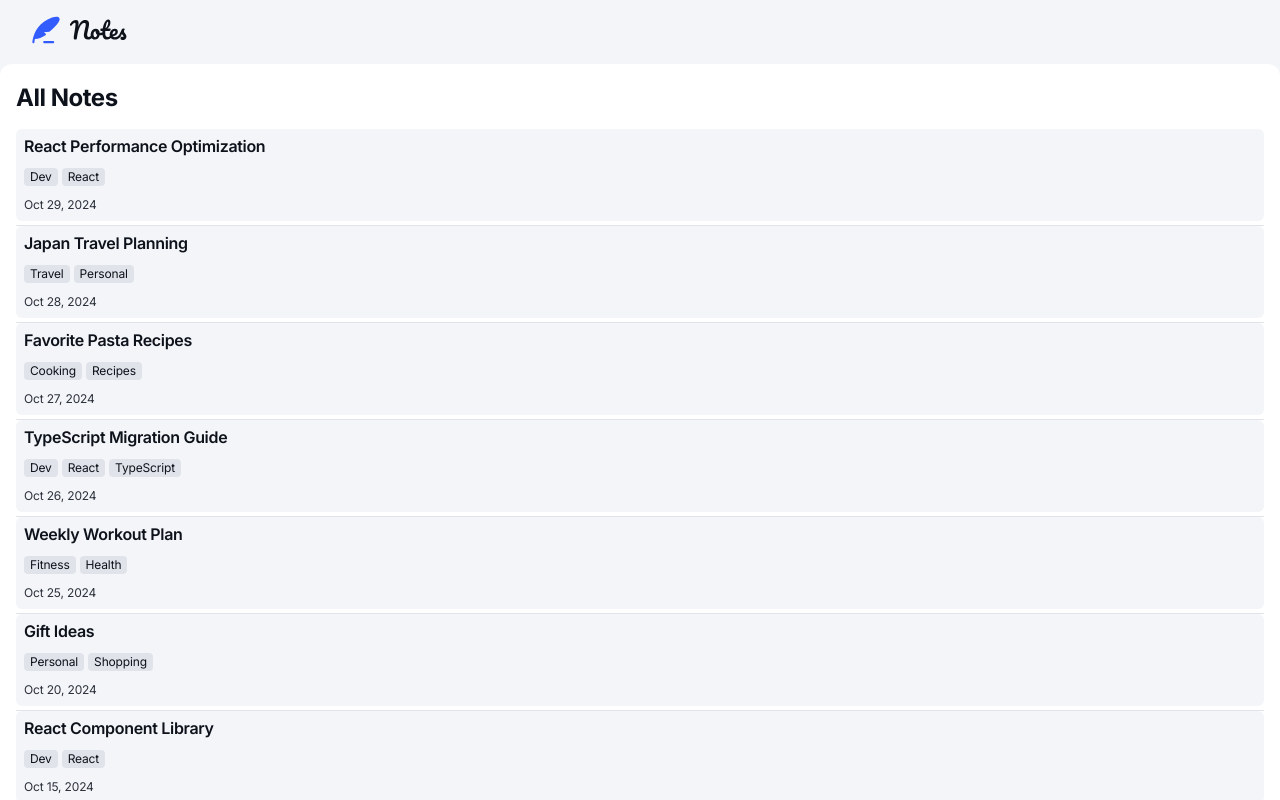
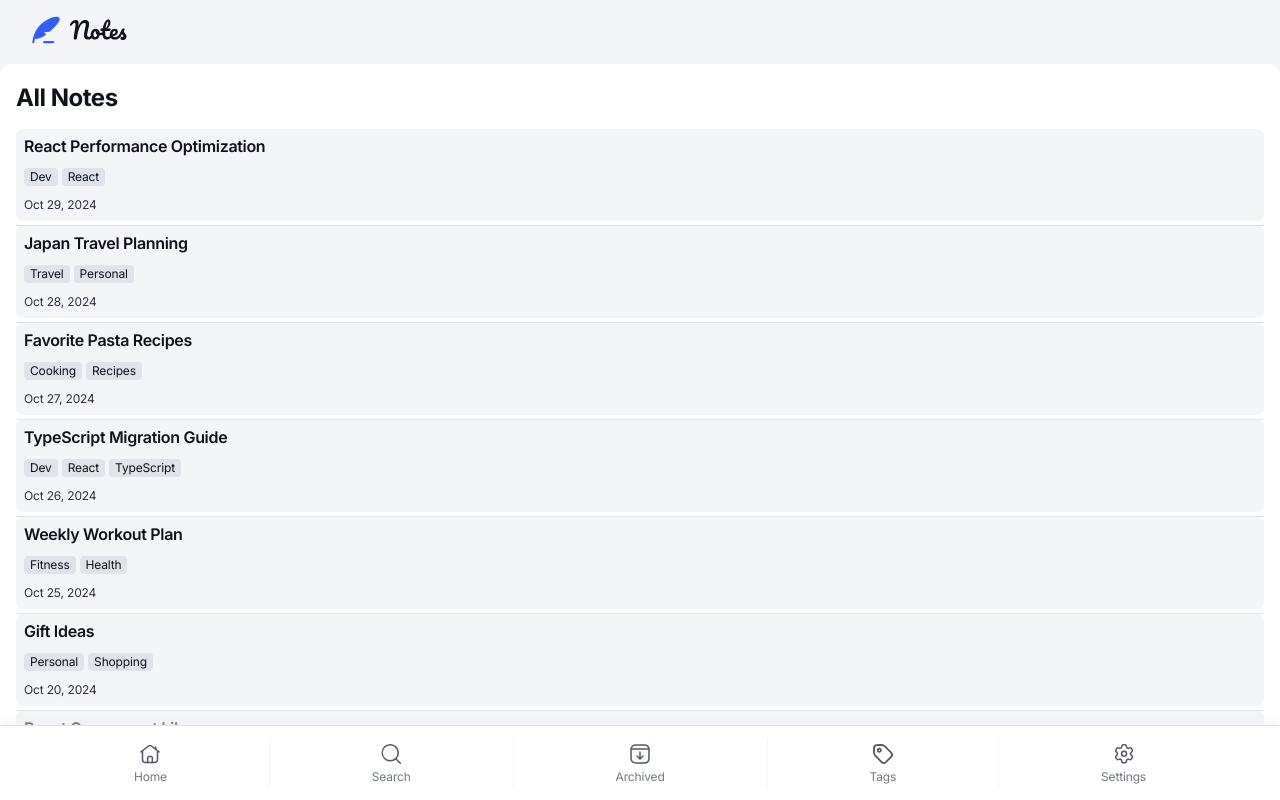
Before and after one commit to vicaleksa/note-taking-web-app, a React app: page / in a window 1280 px wide. Shown: the top 800 px of the page. Built offline with nearby package versions, Linux system fonts and the light colour scheme.

Commit message:
fix navbar position

```diff
--- a/src/components/Layout/index.tsx
+++ b/src/components/Layout/index.tsx
@@ -6,11 +6,15 @@ import styles from './style.module.css';
 export default function Layout() {
     return (
         <div className={styles.layout}>
-            <PageHeader />
-            <main className={styles.content}>
-                <Outlet />
-            </main>
-            <BottomNavigation />
+            <div className={styles.scrollable}>
+                <PageHeader />
+                <main className={styles.content}>
+                    <Outlet />
+                </main>
+            </div>
+            <div className={styles.fixed}>
+                <BottomNavigation />
+            </div>
         </div>
     );
 }
--- a/src/components/Layout/style.module.css
+++ b/src/components/Layout/style.module.css
@@ -12,3 +12,12 @@
     border-top-left-radius: var(--radius-12);
     border-top-right-radius: var(--radius-12);
 }
+
+.scrollable {
+    flex: 1 1;
+    overflow-y: scroll;
+}
+
+.fixed {
+    flex: 0 0;
+}
```
